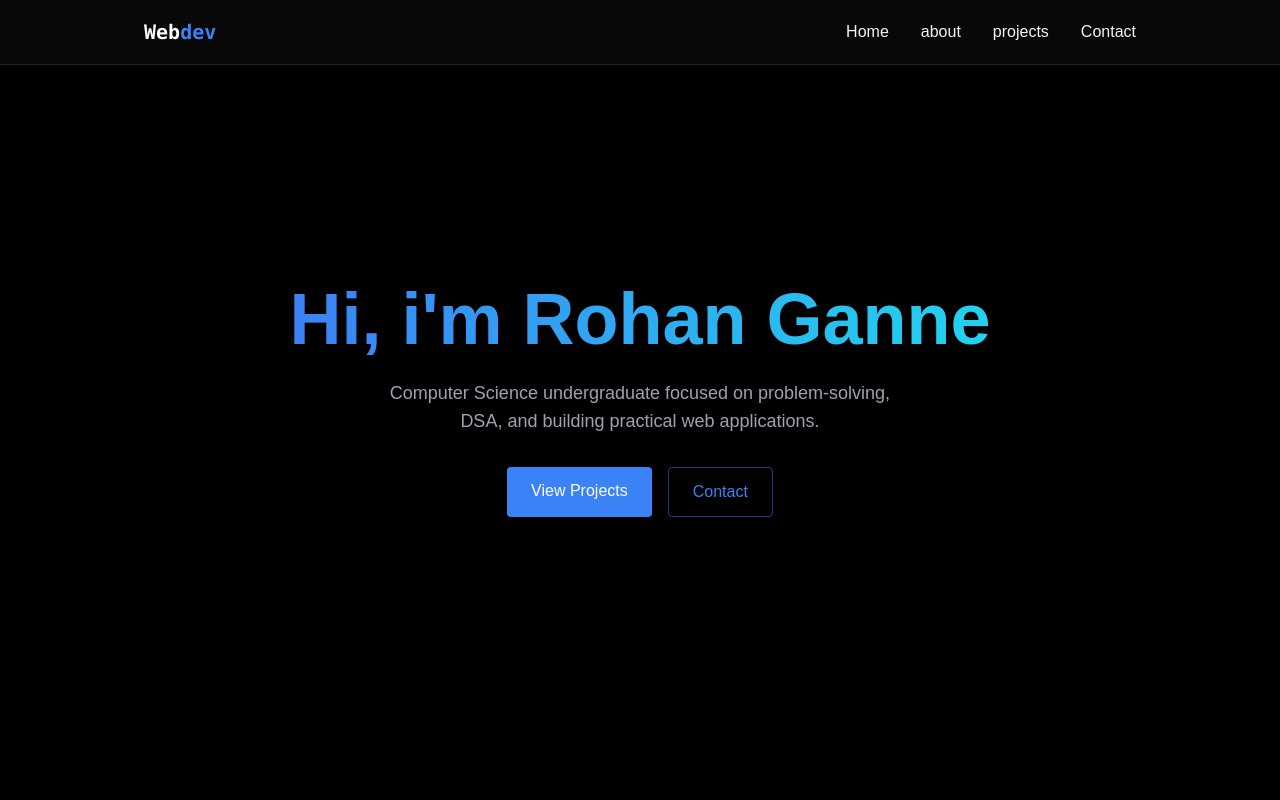
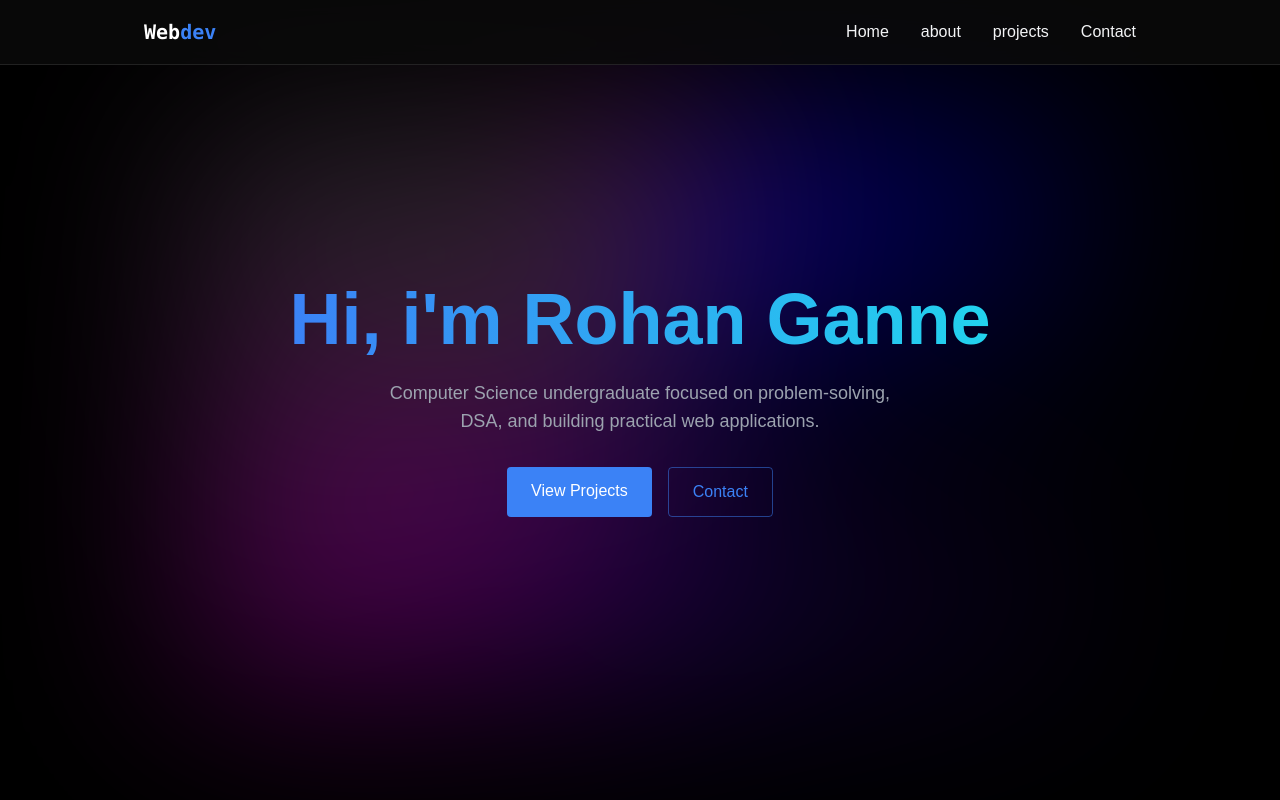
Before and after one commit to GanneRohan097/Portfolio2, a React (Create React App) app: page / in a window 1280 px wide. Shown: the top 800 px of the page. Built offline with nearby package versions, Linux system fonts and the light colour scheme.

Commit message:
first commit

```diff
--- /dev/null
+++ b/src/App.css
@@ -0,0 +1,40 @@
+.blob-outer-container{
+    position: fixed;
+    height: 100%;
+    width: 100%;
+    z-index: 1;
+    inset: 0;
+    margin: auto;
+    filter: blur(100px);
+    opacity: 0.6;
+}
+.blob-inner-container{
+  position: absolute;
+  inset: 0;
+  margin: auto;
+  width: 100vw;
+  height: 100vh;
+  min-width: 1000px;
+  overflow: hidden;
+  background-color: white;
+  transform: scale(0.7);
+}
+.blob{
+    position: absolute;
+    width: 100vw;
+    height: 100vh;
+    inset: 0;
+    margin: auto;
+    background: conic-gradient(from 0deg,blue,black,rgb(33, 4, 107),purple,rgb(62, 62, 62),rgb(154, 30, 154));
+    animation: spin 30s linear infinite;
+    pointer-events: none;
+}
+@keyframes spin {
+    0%{
+        transform: rotate(0deg) scale(2);
+    }
+    100%{
+        transform: rotate(1turn) scale(2);
+    }
+
+}
--- a/src/App.js
+++ b/src/App.js
@@ -1,27 +1,42 @@
 import React, { useState } from 'react'
 import LoadingScreen from './Components/sections/LoadingScreen'
 import "./index.css"
+import "./App.css"
 import Navbar from './Components/Navbar'
 import MobileMenu from './Components/MobileMenu'
 import Home from './Components/sections/Home'
 import About from './Components/sections/About'
 import Projects from './Components/sections/Projects'
 import Contact from './Components/sections/Contact'
-import Loading from './Components/Loading'
+
 const App = () => {
-    const[isLoaded,setIsLoaded]=useState(false);
-    const[menuOpen,setMenuOpen]=useState(false);
+  const [isLoaded, setIsLoaded] = useState(false)
+  const [menuOpen, setMenuOpen] = useState(false)
+
   return (
     <>
-      {!isLoaded && <LoadingScreen onComplete={()=>setIsLoaded(true)}/>}
-        <div className={`min-h-screen transition-opacity duration-700 ${isLoaded ? "opacity-100" :"opacity-0" } bg-black text-gray-100`}>
-          <Navbar menuOpen={menuOpen} setMenuOpen={setMenuOpen}/>
-          <MobileMenu menuOpen={menuOpen} setMenuOpen={setMenuOpen}/>
-          <Home></Home>
-          <About></About>
-          <Projects></Projects>
-          <Contact></Contact>
+      {!isLoaded && <LoadingScreen onComplete={() => setIsLoaded(true)} />}
+
+      {isLoaded && (
+        <div className='blob-outer-container'>
+          <div className='blob-inner-container'>
+            <div className='blob'></div>
+          </div>
         </div>
+      )}
+
+      <div
+        className={`min-h-screen transition-opacity duration-700
+        ${isLoaded ? "opacity-100 pointer-events-auto" : "opacity-0 pointer-events: none"}
+        bg-black text-gray-100`}
+      >
+        <Navbar menuOpen={menuOpen} setMenuOpen={setMenuOpen} />
+        <MobileMenu menuOpen={menuOpen} setMenuOpen={setMenuOpen} />
+        <Home />
+        <About />
+        <Projects />
+        <Contact />
+      </div>
     </>
   )
 }
--- a/src/Components/sections/About.jsx
+++ b/src/Components/sections/About.jsx
@@ -5,7 +5,7 @@ const About = () => {
     const lang=["C/C++","Python","Java"]
   return (
     <section id='about' className='min-h-screen flex items-center justify-center py-20 '>
-        <div className='max-w-3xl mx-auto px-4 '>
+        <div className='max-w-3xl mx-auto px-4 z-10'>
             <h2 className='text-3xl font-bold mb-8 bg-gradient-to-r from-blue-500 to-cyan-400 bg-clip-text text-transparent text-center'>About me</h2>
          <div className='rounded-xl p-8 border-white/10 border hover:-translate-y-1 transition-all'>
              <p className='text-gray-300 mb-6'>
--- a/src/Components/sections/Contact.jsx
+++ b/src/Components/sections/Contact.jsx
@@ -42,7 +42,7 @@ const handleSend=()=>{
 };
   return (
     <section id='contact' className='min-h-screen flex items-center justify-center'>
-      <div className='max-w-5xl mx-auto px-3 py-4 shadow-[10px_20px_500px_50px_rgba(59,130,246,0.50)]'>
+      <div className='max-w-5xl z-10 mx-auto px-3 py-4 shadow-[10px_20px_500px_50px_rgba(59,130,246,0.50)]'>
         <div className='text-center'>
           <h1 className='text-3xl font-bold bg-gradient-to-r from-blue-500 to-cyan-400 bg-clip-text text-transparent mb-2'>
             Contact Me
--- a/src/Components/sections/Projects.jsx
+++ b/src/Components/sections/Projects.jsx
@@ -30,7 +30,7 @@ const Projects = () => {
     <section id='projects'
      className='min-h-screen flex items-center justify-center'
      >
-        <div className='max-w-5xl mx-auto px-4'>
+        <div className='max-w-5xl mx-auto px-4 z-10'>
             <div className='text-center'>
             <h1 className='text-3xl font-bold bg-gradient-to-r from-blue-500 to-cyan-400 bg-clip-text text-transparent text-center'>Projects</h1>
             <p className='p-1 px-4 text-gray-300'>A collection of my projects that showcase my skills in web Development</p>
```
